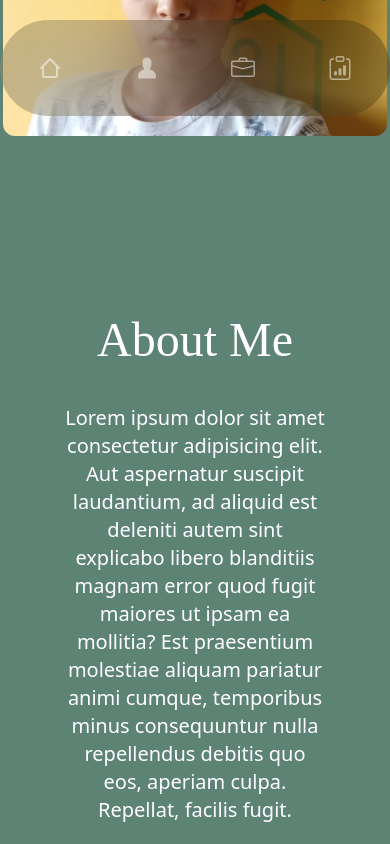
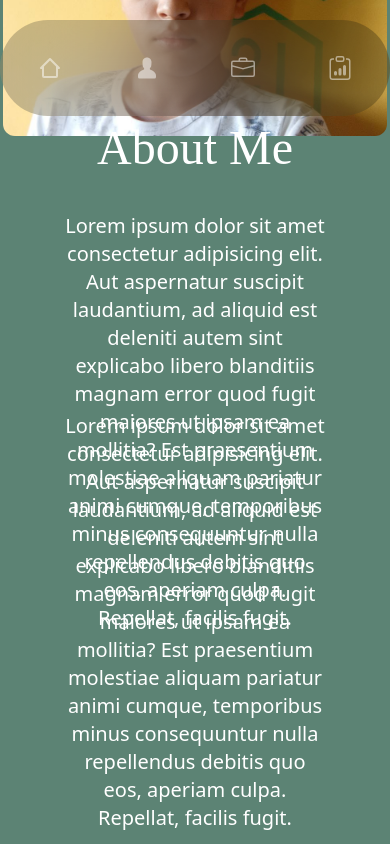
Before and after one commit to IsoxonMirzaev/portfolio, a React (Create React App) app: page / in a window 390 px wide. Shown: the part 720-1564 px from the top of the page. Built offline with nearby package versions, Linux system fonts and the light colour scheme; a web font is replaced by a local one.

Commit message:
yangilandim

```diff
--- a/src/components/About/About.js
+++ b/src/components/About/About.js
@@ -3,9 +3,9 @@ import React from "react";
 function About() {
   return (
     <>
-      <div name="about" className="h-screen lg:-mt-52 mt-48">
+      <div name="about" className="h-screen">
         <h1 className="text-center mb-10 text-5xl font text-white">About Me</h1>
-        <p className="w-2/3 text-center m-auto text-white text-xl">
+        <p className="w-2/3 h-40 text-center m-auto text-white text-xl">
           Lorem ipsum dolor sit amet consectetur adipisicing elit. Aut
           aspernatur suscipit laudantium, ad aliquid est deleniti autem sint
           explicabo libero blanditiis magnam error quod fugit maiores ut ipsam
@@ -13,7 +13,7 @@ function About() {
           temporibus minus consequuntur nulla repellendus debitis quo eos,
           aperiam culpa. Repellat, facilis fugit.
         </p>
-        <p className="w-2/3 text-center m-auto text-white text-xl mt-10">
+        <p className="w-2/3 h-40 text-center m-auto text-white text-xl mt-10">
           Lorem ipsum dolor sit amet consectetur adipisicing elit. Aut
           aspernatur suscipit laudantium, ad aliquid est deleniti autem sint
           explicabo libero blanditiis magnam error quod fugit maiores ut ipsam
--- a/src/components/Project/Projects.js
+++ b/src/components/Project/Projects.js
@@ -9,7 +9,7 @@ import { Link } from "react-scroll";
 function Projects() {
   return (
     <>
-      <div name="projects" className="sm:-mt-56">
+      <div name="projects">
         <div>
           <h1 className="font text-5xl text-center text-white">
             Projects
```
